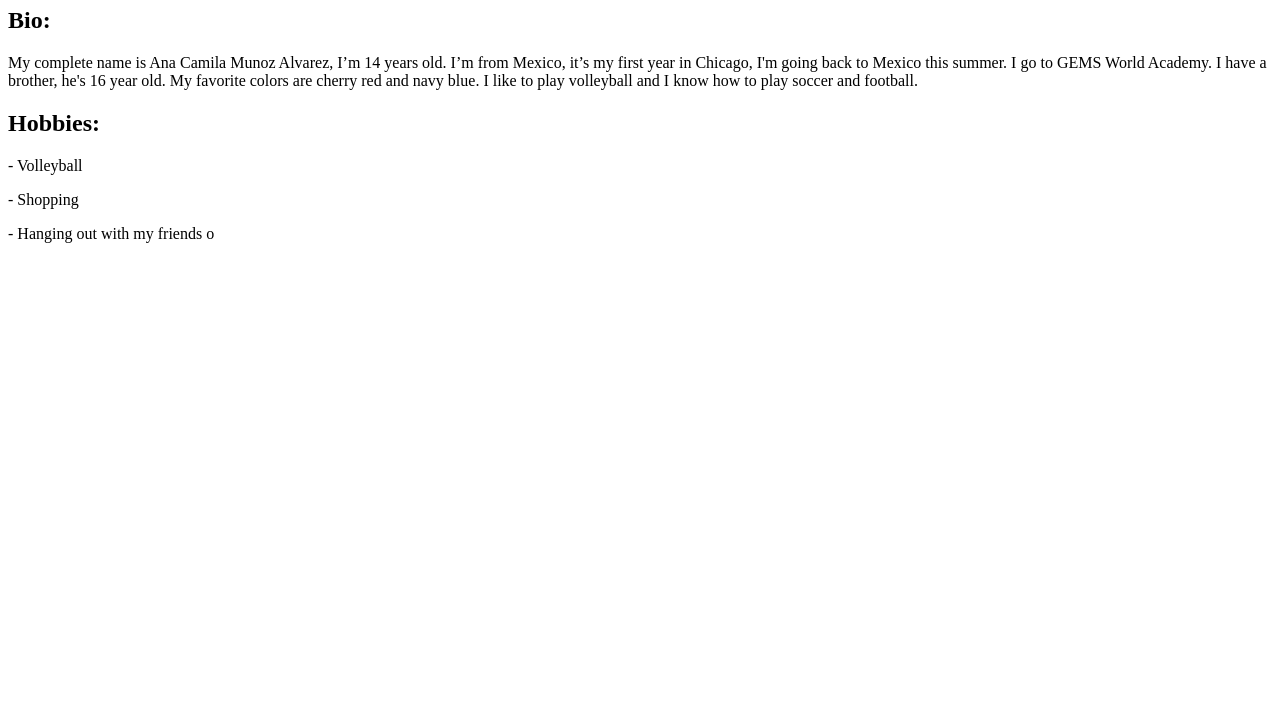
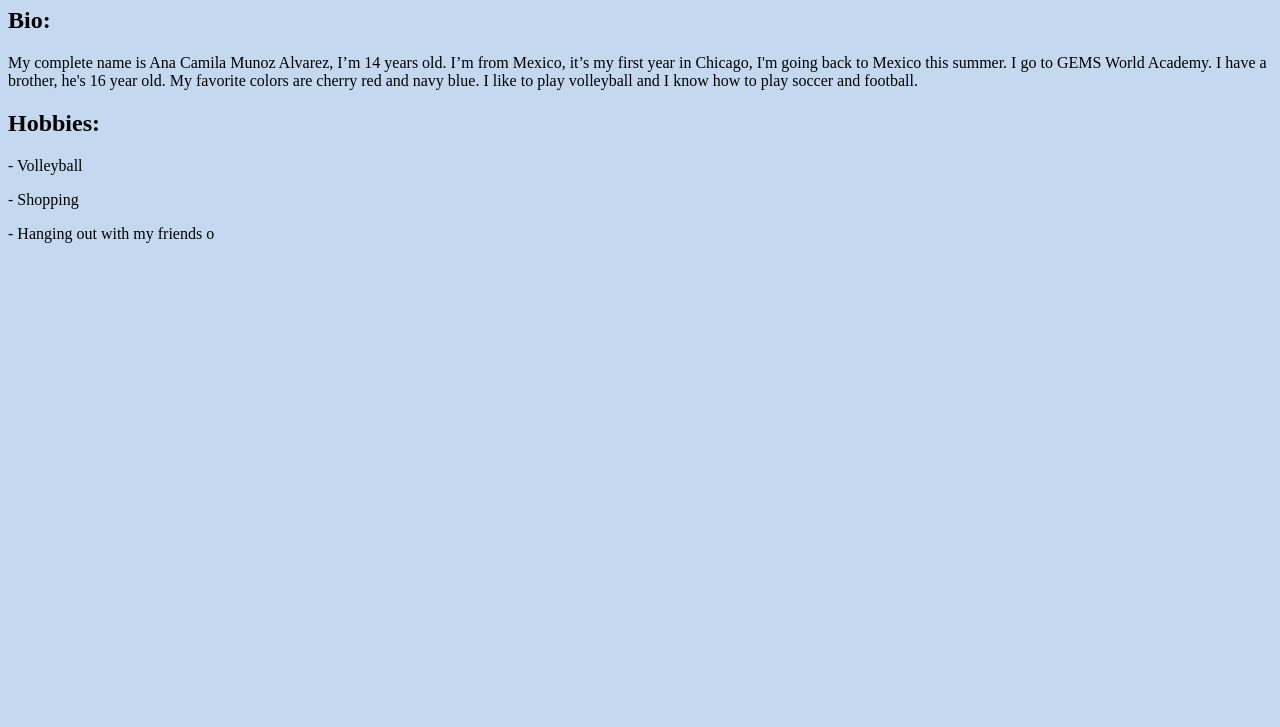
Before and after one commit to Camilamunoz09/Camilamunoz09.github.io, a plain HTML site: page index.html in a window 1280 px wide. Shown: the part 73-800 px from the top of the page. Drawn offline with Linux system fonts and the light colour scheme.

Commit message:
Update index.html

```diff
--- a/index.html
+++ b/index.html
@@ -11,7 +11,7 @@
 </p> - Shopping
 </p> - Hanging out with my friends
 
-<body style="background-color:c4d9ef;">
+<body style="background-color: #c4d9ef;">
 
 </body>
 </html>
```
